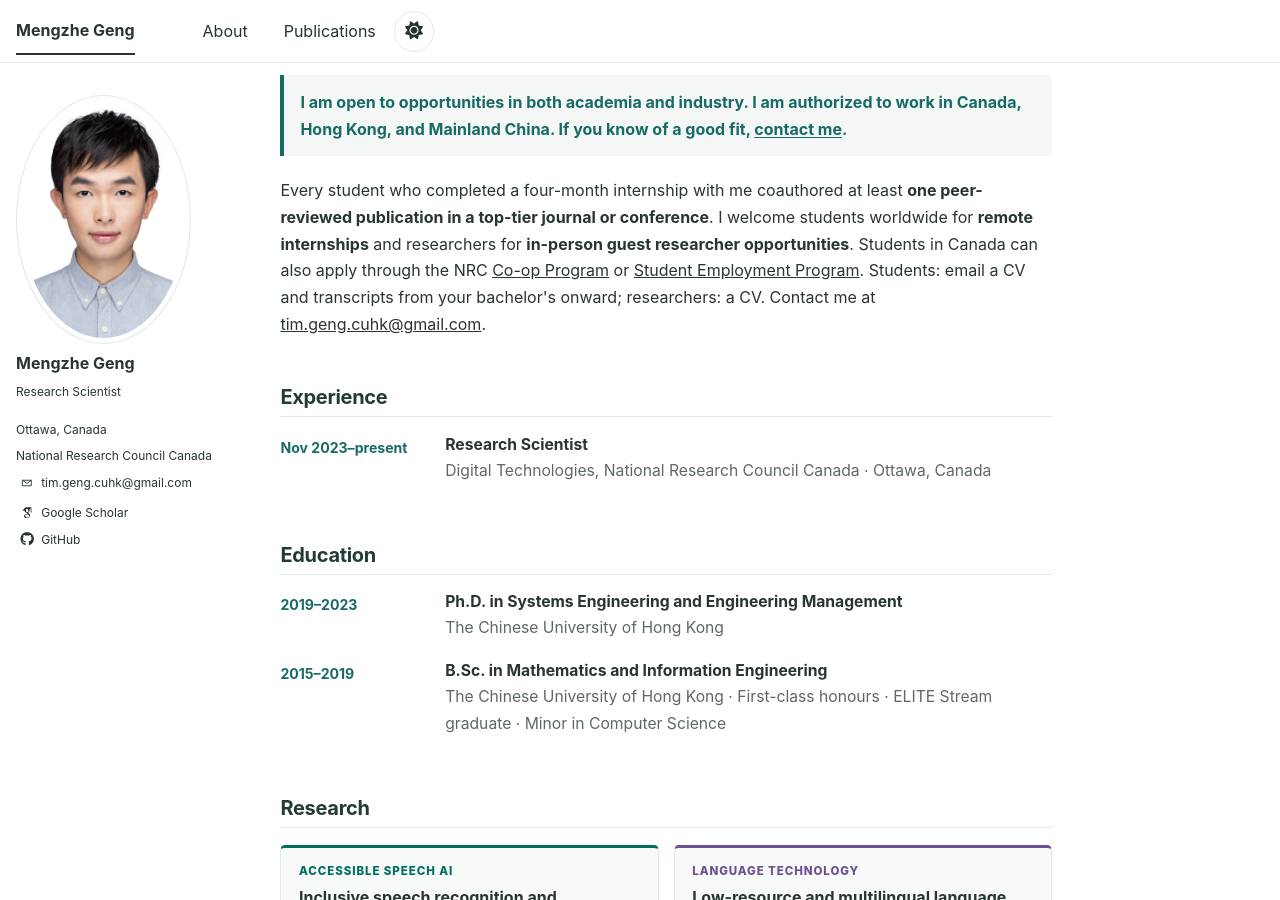
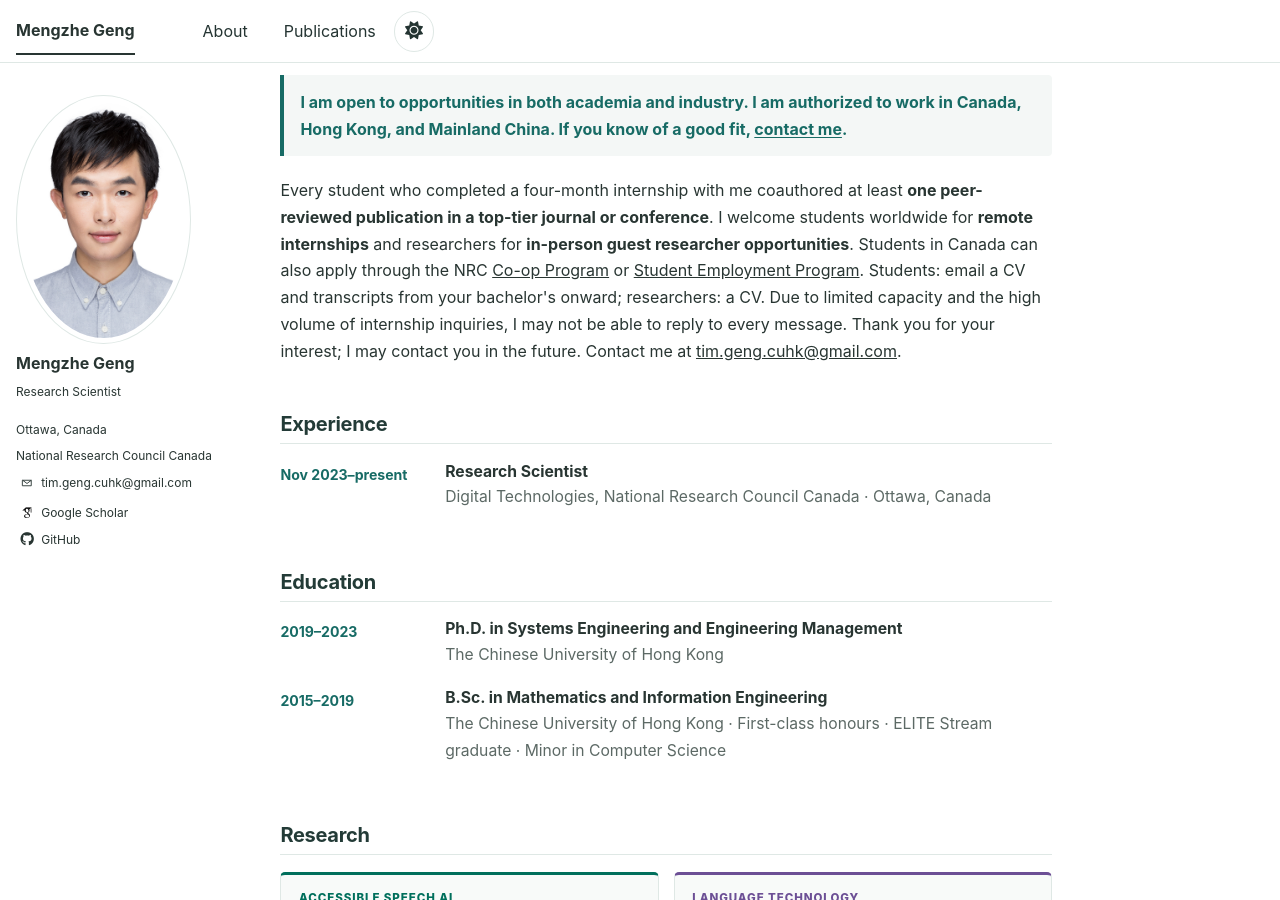
Before and after one commit to MENGZHEGENG/MENGZHEGENG.github.io, a Jekyll site: the page built from _pages/about.md, in a window 1280 px wide and 900 px high, scrolled down 506 px. Built offline with Jekyll 4.4.1, drawn with Linux system fonts in a browser that asks for light colours; some web fonts are replaced.

Commit message:
Add internship inquiry response note

```diff
--- a/_pages/about.md
+++ b/_pages/about.md
@@ -24,7 +24,7 @@
 <p class="stats-note">Google Scholar metrics, last refreshed {{ site.data.scholar_metrics.updated_at | date: "%b %-d, %Y" }}</p>
 
 <p class="availability-notice"><strong>I am open to opportunities in both academia and industry. I am authorized to work in Canada, Hong Kong, and Mainland China. If you know of a good fit, <a href="mailto:tim.geng.cuhk@gmail.com">contact me</a>.</strong></p>
-<p class="collaboration-invitation">Every student who completed a four-month internship with me coauthored at least <strong>one peer-reviewed publication in a top-tier journal or conference</strong>. I welcome students worldwide for <strong>remote internships</strong> and researchers for <strong>in-person guest researcher opportunities</strong>. Students in Canada can also apply through the NRC <a href="https://www.nrc.canada.ca/en/corporate/careers/nrc-co-op-program" target="_blank" rel="noopener noreferrer">Co-op Program</a> or <a href="https://nrc.canada.ca/en/corporate/careers/nrc-student-employment-program" target="_blank" rel="noopener noreferrer">Student Employment Program</a>. Students: email a CV and transcripts from your bachelor's onward; researchers: a CV. Contact me at <a href="mailto:tim.geng.cuhk@gmail.com">tim.geng.cuhk@gmail.com</a>.</p>
+<p class="collaboration-invitation">Every student who completed a four-month internship with me coauthored at least <strong>one peer-reviewed publication in a top-tier journal or conference</strong>. I welcome students worldwide for <strong>remote internships</strong> and researchers for <strong>in-person guest researcher opportunities</strong>. Students in Canada can also apply through the NRC <a href="https://www.nrc.canada.ca/en/corporate/careers/nrc-co-op-program" target="_blank" rel="noopener noreferrer">Co-op Program</a> or <a href="https://nrc.canada.ca/en/corporate/careers/nrc-student-employment-program" target="_blank" rel="noopener noreferrer">Student Employment Program</a>. Students: email a CV and transcripts from your bachelor's onward; researchers: a CV. Due to limited capacity and the high volume of internship inquiries, I may not be able to reply to every message. Thank you for your interest; I may contact you in the future. Contact me at <a href="mailto:tim.geng.cuhk@gmail.com">tim.geng.cuhk@gmail.com</a>.</p>
 
 <h2 id="experience">Experience</h2>
 <div class="timeline-entry">
```
